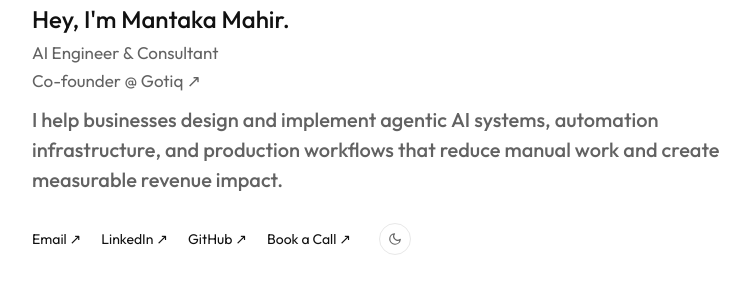
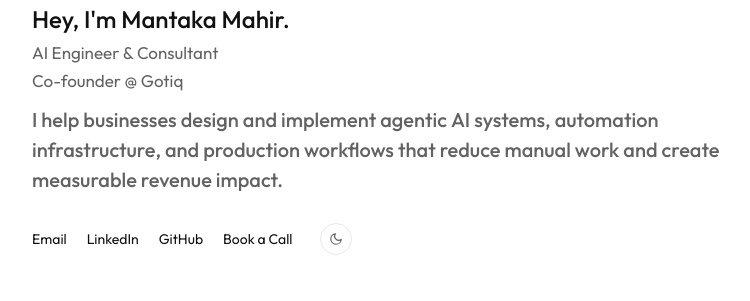
Before and after one commit to MantakaMahir/MantakaMahir.github.io, a Next.js app: page / in a window 1280 px wide. Shown: the part 207-508 px from the top of the page, without its empty margins (258-1008 px from the left). Built offline with nearby package versions, Linux system fonts and the light colour scheme.

Commit message:
Remove intro link arrows

```diff
--- a/components/Portfolio.tsx
+++ b/components/Portfolio.tsx
@@ -13,10 +13,10 @@ export function Portfolio({ sections }: { sections: { id: string; label: string;
         <Image src="https://github.com/MantakaMahir.png" alt="Mantaka Mahir" width={82} height={78} unoptimized className="portfolio-portrait" />
         <h1 aria-label={`Hey, I'm ${hero.eyebrow}.`}>{`Hey, I'm ${hero.eyebrow}.`.split(" ").map((word, index) => <span aria-hidden="true" className="intro-word" style={{ "--word": index } as CSSProperties} key={index}>{word} </span>)}</h1>
         <p className="portfolio-position">{hero.headline}</p>
-        <p className="portfolio-position">Co-founder @ <a href="https://gotiq.co/" target="_blank" rel="noreferrer">Gotiq ↗</a></p>
+        <p className="portfolio-position">Co-founder @ <a href="https://gotiq.co/" target="_blank" rel="noreferrer">Gotiq</a></p>
         <p className="portfolio-description" aria-label={hero.subheadline}>{hero.subheadline.split(" ").map((word, index) => <span aria-hidden="true" className="intro-word" style={{ "--word": index + 4 } as CSSProperties} key={index}>{word} </span>)}</p>
         <div className="portfolio-social">
-          {contact.links.map(link => <a key={link.label} href={link.href} target={link.href.startsWith("http") ? "_blank" : undefined} rel="noreferrer">{link.label} <span aria-hidden="true">↗</span></a>)}
+          {contact.links.map(link => <a key={link.label} href={link.href} target={link.href.startsWith("http") ? "_blank" : undefined} rel="noreferrer">{link.label}</a>)}
           <ThemeToggle />
         </div>
       </header>
```
